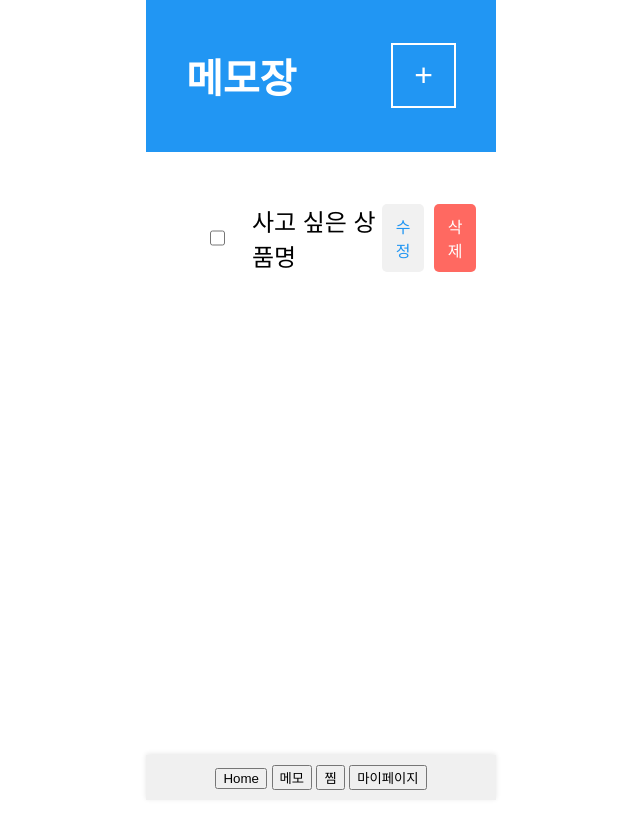
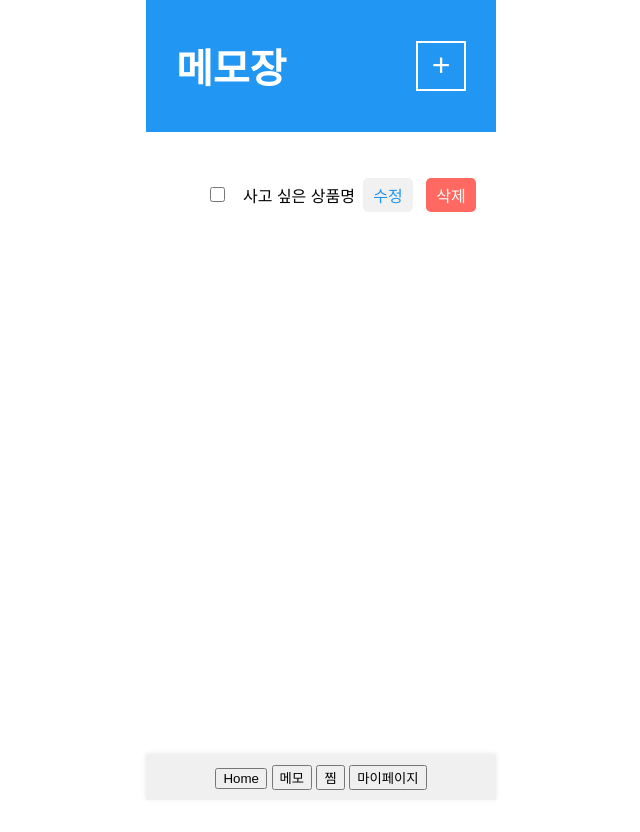
Before and after one commit to bhoon716/smart_market, a website: page public/html/memo.html in a window 1280 px wide. Shown: the whole page, without its empty margins (319-959 px from the left). Drawn offline with Linux system fonts and the light colour scheme.

Commit message:
별거없음

```diff
--- a/public/css/memoStyle.css
+++ b/public/css/memoStyle.css
@@ -23,7 +23,7 @@ html, body {
 header {
     background-color: #2196F3;
     color: white;
-    padding: 20px;
+    padding: 10px;
     display: flex;
     justify-content: space-between;
     align-items: center;
@@ -36,8 +36,8 @@ h1 {
 
 #add-item {
     font-size: 2em;
-    width: 65px;
-    height: 65px;
+    width: 50px;
+    height: 50px;
     margin-right: 20px;
     padding: 0;
     display: flex;
@@ -69,13 +69,13 @@ h1 {
     display: flex;
     justify-content: space-between; /* 좌우로 버튼 정렬 */
     align-items: center;
-    margin-top: 15px;
+    margin-top: 10px;
     margin-bottom: 10px;
 }
 
 .item-name {
-    font-size: 1.5em;
-    padding-left: 17px;
+    font-size: 1em;
+    padding-left: 10px;
     text-decoration: none; /* 하이퍼링크 밑줄 제거 */
     color: #000; /* 링크 텍스트 색상 설정 */
 }
@@ -84,8 +84,9 @@ h1 {
     text-decoration: none; /* 호버 시에도 밑줄이 생기지 않게 설정 */
 }
 
+/* 수정 및 삭제 버튼 정렬 수정 */
 .edit-btn, .delete-btn {
-    padding: 10px;
+    padding: 5px;
     border: none;
     cursor: pointer;
     font-size: 1em;
@@ -93,6 +94,9 @@ h1 {
     color: #2196F3;
     border-radius: 5px;
     margin-left: 5px;
+    display: inline-block; /* 버튼들이 나란히 배치되도록 수정 */
+    text-align: center;
+    width: 50px; /* 수정 버튼과 삭제 버튼의 너비 통일 */
 }
 
 .edit-btn {
@@ -104,11 +108,13 @@ h1 {
     color: white;
 }
 
+/* 체크박스의 위치를 더 왼쪽으로 이동 */
 .purchase-check {
-    width: 20px;
-    height: 20px;
-    margin-right: 10px;
+    width: 15px;
+    height: 15px;
+    margin-right: 5px; /* 체크박스와 항목 이름 사이 간격 조정 */
 }
+
 footer {
     position: fixed;
     bottom: 0;
```
